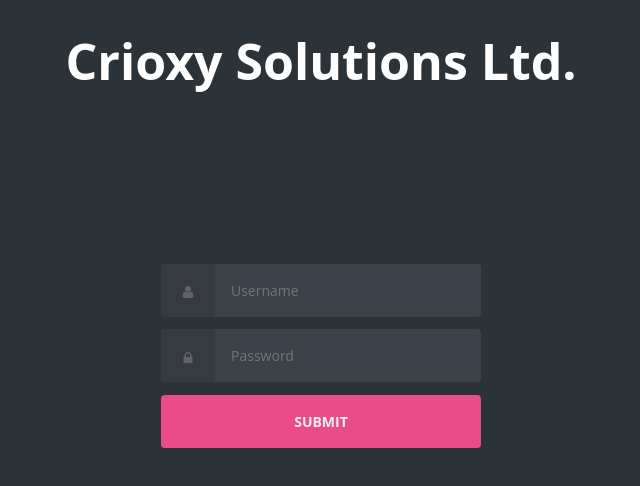
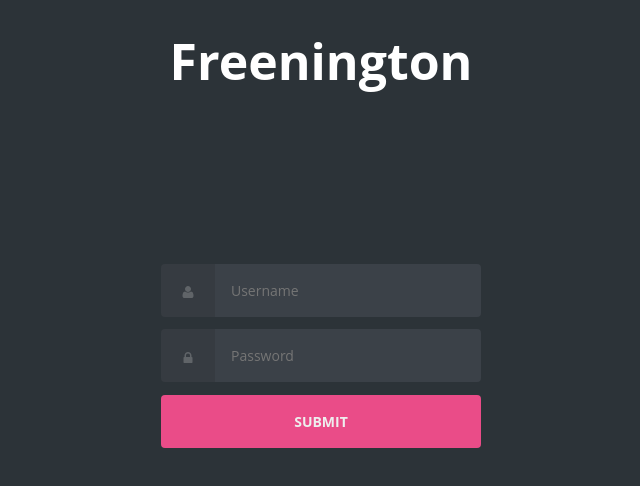
Before and after one commit to chrismcgi/chrismcgi, a plain HTML site: page index.html in a window 1280 px wide. Shown: the top 486 px of the page, without its empty margins (319-959 px from the left). Drawn offline with Linux system fonts and the light colour scheme.

Commit message:
Update index.html

```diff
--- a/index.html
+++ b/index.html
@@ -7,7 +7,7 @@
     <title> Sparkwaver Ltd.</title>
 </head>
 <body class="align">
-  <h1>Crioxy Solutions Ltd.</h1>
+  <h1>Freenington</h1>
   <div class="grid">
     <form class="form login">
       <div class="form__field">
```
